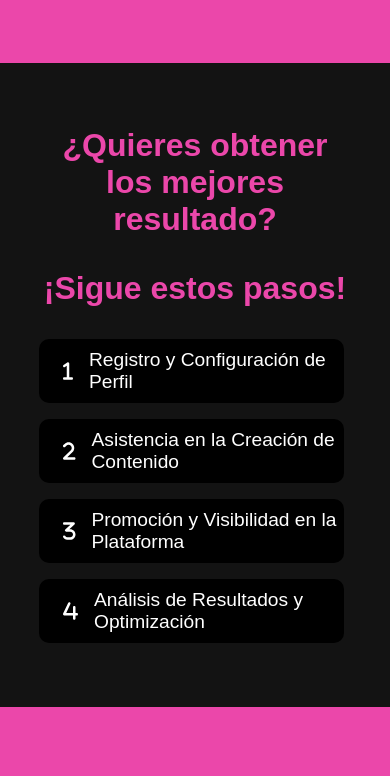
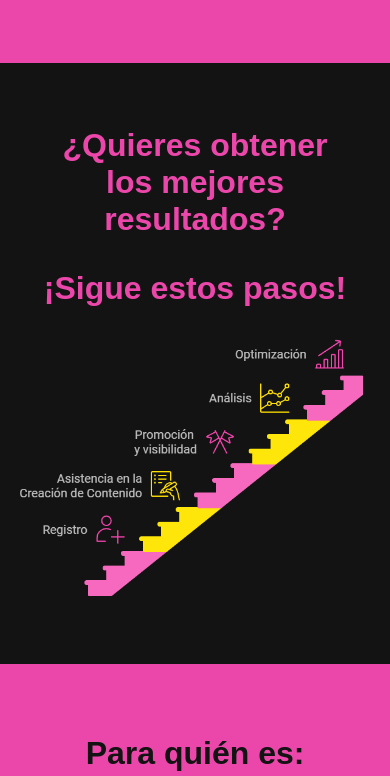
Before and after one commit to pablofigueroa16/New-landing-tribekya, a plain HTML site: page index.html in a window 390 px wide. Shown: the part 4440-5216 px from the top of the page. Drawn offline with Linux system fonts and the light colour scheme.

Commit message:
update steps y foto de marce

```diff
--- a/index.html
+++ b/index.html
@@ -230,48 +230,14 @@
     </section>
     <section class="Quinta-Seccion">
         <article class="EtapasDelMétodo">
-            <h2>¿Quieres obtener los mejores resultado?</h2>
+            <h2>¿Quieres obtener los mejores resultados?</h2>
             <h2>¡Sigue estos pasos!</h2>
-            <div class="flex-ol">
-                <div class="flex-par">
-                    <div class="flex-pasos">
-                        <svg xmlns="http://www.w3.org/2000/svg" fill="#fff" height="20" width="10"
-                            viewBox="0 0 256 512"><!--!Font Awesome Free 6.6.0 by @fontawesome - https://fontawesome.com License - https://fontawesome.com/license/free Copyright 2024 Fonticons, Inc.-->
-                            <path
-                                d="M160 64c0-11.8-6.5-22.6-16.9-28.2s-23-5-32.8 1.6l-96 64C-.5 111.2-4.4 131 5.4 145.8s29.7 18.7 44.4 8.9L96 123.8 96 416l-64 0c-17.7 0-32 14.3-32 32s14.3 32 32 32l96 0 96 0c17.7 0 32-14.3 32-32s-14.3-32-32-32l-64 0 0-352z" />
-                        </svg>
-                        <h3>Registro y Configuración de Perfil</h3>
-                    </div>
-                    <div class="flex-pasos">
-                        <svg xmlns="http://www.w3.org/2000/svg" fill="#fff" height="20" width="12.5"
-                            viewBox="0 0 320 512"><!--!Font Awesome Free 6.6.0 by @fontawesome - https://fontawesome.com License - https://fontawesome.com/license/free Copyright 2024 Fonticons, Inc.-->
-                            <path
-                                d="M142.9 96c-21.5 0-42.2 8.5-57.4 23.8L54.6 150.6c-12.5 12.5-32.8 12.5-45.3 0s-12.5-32.8 0-45.3L40.2 74.5C67.5 47.3 104.4 32 142.9 32C223 32 288 97 288 177.1c0 38.5-15.3 75.4-42.5 102.6L109.3 416 288 416c17.7 0 32 14.3 32 32s-14.3 32-32 32L32 480c-12.9 0-24.6-7.8-29.6-19.8s-2.2-25.7 6.9-34.9L200.2 234.5c15.2-15.2 23.8-35.9 23.8-57.4c0-44.8-36.3-81.1-81.1-81.1z" />
-                        </svg>
-                        <h3>Asistencia en la Creación de Contenido</h3>
-                    </div>
-                </div>
-                <div class="flex-par">
-                    <div class="flex-pasos">
-                        <svg xmlns="http://www.w3.org/2000/svg" fill="#fff" height="20" width="12.5"
-                            viewBox="0 0 320 512"><!--!Font Awesome Free 6.6.0 by @fontawesome - https://fontawesome.com License - https://fontawesome.com/license/free Copyright 2024 Fonticons, Inc.-->
-                            <path
-                                d="M0 64C0 46.3 14.3 32 32 32l240 0c13.2 0 25 8.1 29.8 20.4s1.5 26.3-8.2 35.2L162.3 208l21.7 0c75.1 0 136 60.9 136 136s-60.9 136-136 136l-78.6 0C63 480 24.2 456 5.3 418.1l-1.9-3.8c-7.9-15.8-1.5-35 14.3-42.9s35-1.5 42.9 14.3l1.9 3.8c8.1 16.3 24.8 26.5 42.9 26.5l78.6 0c39.8 0 72-32.2 72-72s-32.2-72-72-72L80 272c-13.2 0-25-8.1-29.8-20.4s-1.5-26.3 8.2-35.2L189.7 96 32 96C14.3 96 0 81.7 0 64z" />
-                        </svg>
-                        <h3>Promoción y Visibilidad en la Plataforma</h3>
-                    </div>
-                    <div class="flex-pasos">
-                        <svg xmlns="http://www.w3.org/2000/svg" fill="#fff" height="20" width="15"
-                            viewBox="0 0 384 512"><!--!Font Awesome Free 6.6.0 by @fontawesome - https://fontawesome.com License - https://fontawesome.com/license/free Copyright 2024 Fonticons, Inc.-->
-                            <path
-                                d="M189 77.6c7.5-16 .7-35.1-15.3-42.6s-35.1-.7-42.6 15.3L3 322.4c-4.7 9.9-3.9 21.5 1.9 30.8S21 368 32 368l224 0 0 80c0 17.7 14.3 32 32 32s32-14.3 32-32l0-80 32 0c17.7 0 32-14.3 32-32s-14.3-32-32-32l-32 0 0-144c0-17.7-14.3-32-32-32s-32 14.3-32 32l0 144L82.4 304 189 77.6z" />
-                        </svg>
-                        <h3>Análisis de Resultados y Optimización</h3>
-                    </div>
-                </div>
+            <div>
+                <img src="./napkin-selection.png" alt="steps" class="steps">
+            </div>
 
-                </>
-        </article>
+         <!-- <img src="./napkin-selection.png" alt="pasos" class="steps"> -->
+    </article>
     </section>
     <section class="Sexta-Seccion">
         <article class="ParaQuienEs">
@@ -346,7 +312,9 @@
     </section>
     <section class="Octava-Seccion">
         <article class="PresentaciónQuienSoy">
-            <img src="./Marcelo.png" alt="CEO_IMG" class="marcelo-img">
+            <div class="marce-contenedor">
+                <img src="./MARCELO1.png" alt="CEO_IMG" class="marcelo-img">
+            </div>
             <h2>¡Hola! Soy Marcelo, fundador de Tribekya.</h2>
             <p>
                 Como apasionado por el aprendizaje y el crecimiento personal, fundé
@@ -398,8 +366,10 @@
     </section>
     <section class="Decima-Seccion">
         <article class="SaludoFinal">
-            <img src="./Marcelo.png" alt="CEO_IMG" class="marcelo-img">
-            <h2>
+            <div class="marce-contenedor">
+                <img src="./MARCELO1.png" alt="CEO_IMG" class="marcelo-img">
+            </div>
+                <h2>
                 ¡No esperes más! Agendá tu sesión de orientación gratuita y empieza ahora
                 a hacer crecer tu influencia como creador de contenido.
             </h2>
--- a/style.css
+++ b/style.css
@@ -19,7 +19,18 @@ body {
     width: 100%;
 }
 
+.marce-contenedor {
+    position: relative;
+    display: flex;
+    width: 150px;
+    height: 150px;
+    border-radius: 50%;
+    background-color: #ffffff2c;
+    margin-bottom: 1.5rem;
+}
+
 .marcelo-img {
+    position: absolute;
     width: 150px;
     height: 150px;
     border-radius: 50%;
@@ -456,7 +467,7 @@ li {
 }
 
 .EtapasDelMétodo {
-    width: 80%;
+    width: 100%;
     height: fit-content;
     display: flex;
     flex-direction: column;
@@ -464,6 +475,20 @@ li {
     align-items: center;
     gap: 2rem;
     padding: 2rem 0 2rem 0;
+
+    h2 {
+        width: 80%;
+    }
+}
+
+.steps {
+    width: 50%;
+    min-width: 500px;
+    padding-right: 1rem;
+    /* aspect-ratio: 1; */
+}
+
+.steps-icon {
 }
 
 .Sexta-Seccion {
@@ -640,6 +665,11 @@ iframe {
 
     .logo {
         margin: 30px 0 15px 0;
+    }
+
+    .steps {
+        min-width: 280px;
+        width: 90%;
     }
 
     .flex-aside {
```
Also changed, not shown: MARCELO1.png (added), MARCELO2.png (added), napkin-selection.png (added), napkin-selection.svg (added).
